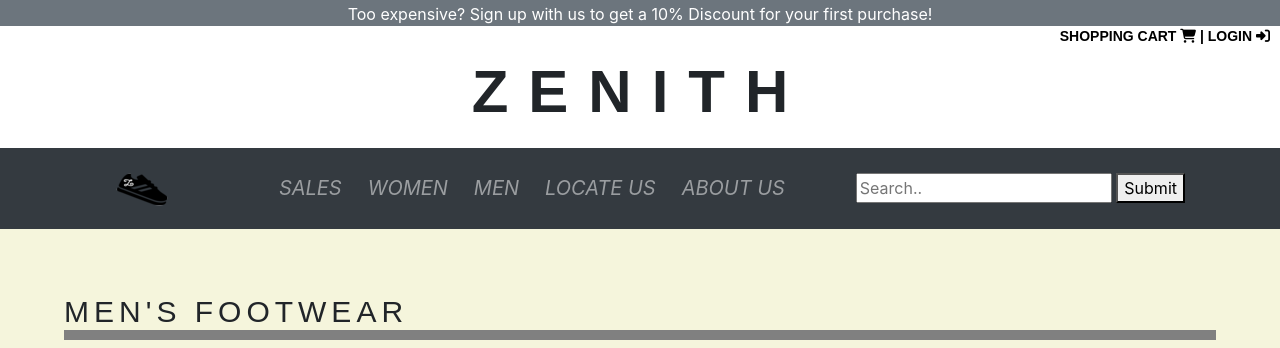
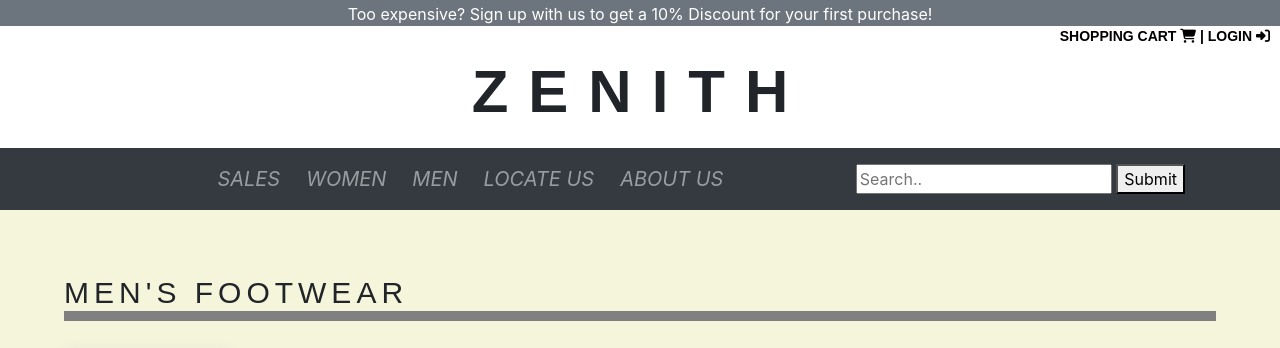
Before and after one commit to JohnLeong/ICT-1004-Project, a website: page public_html/men.html in a window 1280 px wide. Shown: the top 348 px of the page. Drawn offline with nearby package versions, Linux system fonts and the light colour scheme.

Commit message:
Nav Bar fixed

```diff
--- a/public_html/men.html
+++ b/public_html/men.html
@@ -50,15 +50,12 @@ and open the template in the editor.
             <h1> Zenith </h1>
 
             <!--Navigation Bar-->
-            <nav class="navbar navbar-expand-md bg-dark navbar-dark">
+            <nav class="navbar navbar-expand-lg bg-dark navbar-dark">
                 <div class="container justify-content-center">
                     <button class="navbar-toggler" type="button" data-toggle="collapse" data-target="#collapsibleNavbar">
                         <span class="navbar-toggler-icon"></span>
                     </button>
                     <div class="collapse navbar-collapse" id="collapsibleNavbar">
-                        <ul class="nav navbar-nav navbar-left">
-                            <li><a class="navbar-brand" href="index.html"><img src="img/zshoeicon.png" alt=""/></a></li>
-                        </ul>
                         <ul class="nav navbar-nav navbar-center">
                             <li class="nav-item">
                                 <a class="nav-link" href="sales.html">Sales</a>
@@ -79,7 +76,6 @@ and open the template in the editor.
                             <li class="nav-item">
                                 <a class="nav-link" href="contactus.html">Contact Us</a>
                             </li>-->
-
                         </ul>
                         <ul class="nav navbar-nav navbar-right">
 
```
Also changed, not shown: public_html/aboutus.html (+1 -4 lines), public_html/contactus.html (+1 -4 lines), public_html/editProfile.html (+1 -4 lines), public_html/index.html (+1 -4 lines), public_html/locateus.html (+1 -4 lines), public_html/login.html (+1 -4 lines), public_html/my-shopping-cart.html (+1 -4 lines), public_html/profile.html (+1 -4 lines), public_html/register.html (+1 -4 lines), public_html/women.html (+1 -4 lines).
